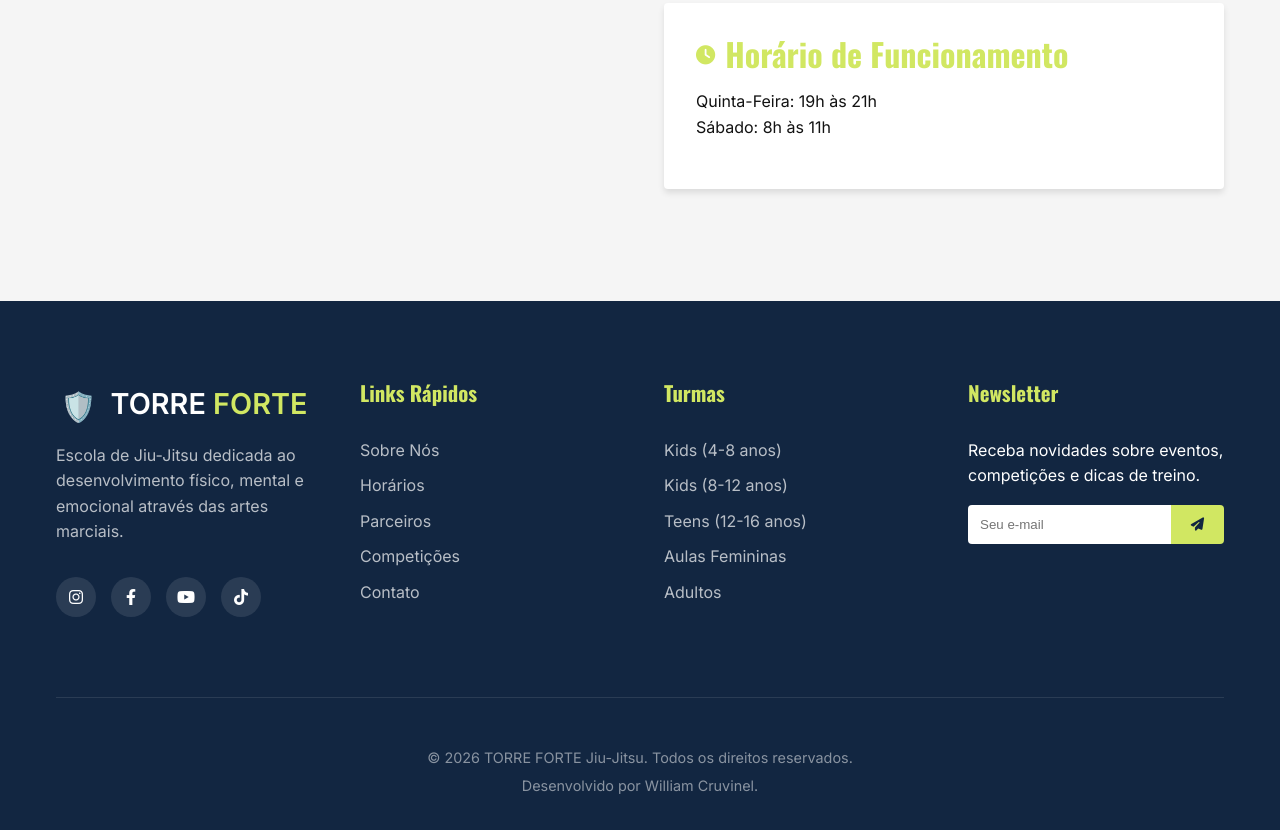
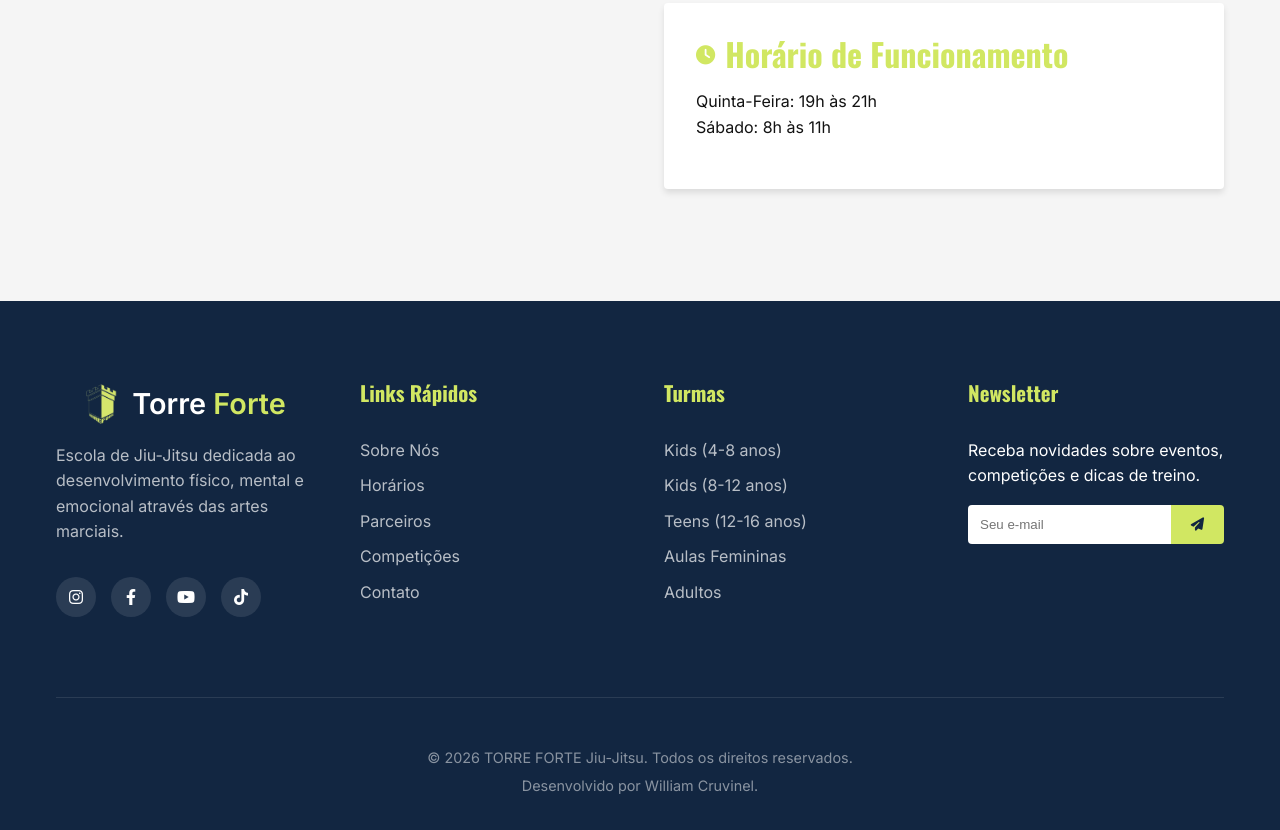
Before and after one commit to williamcruvinel/torre-forte-jiu-jitsu, a plain HTML site: page index.html in a window 1280 px wide. Shown: the part 4363-5193 px from the top of the page. Drawn offline with nearby package versions, Linux system fonts and the light colour scheme.

Commit message:
add logo ao footer

```diff
--- a/index.html
+++ b/index.html
@@ -492,8 +492,8 @@
         <div class="footer-grid">
           <div class="footer-col">
             <div class="logo">
-              <span class="logo-icon">🛡️</span>
-              <span class="logo-text">TORRE <strong>FORTE</strong></span>
+              <span class="logo-icon"><img src="./assets/image/logo.png" alt="logo"></span>
+              <span class="logo-text">Torre <strong>Forte</strong></span>
             </div>
             <p class="footer-description">
               Escola de Jiu-Jitsu dedicada ao desenvolvimento físico, mental e
```
